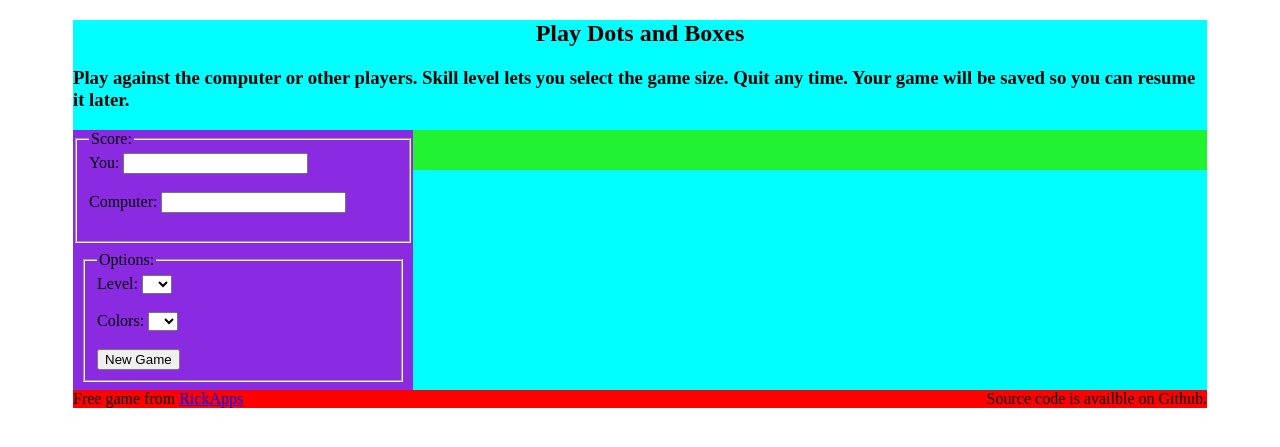
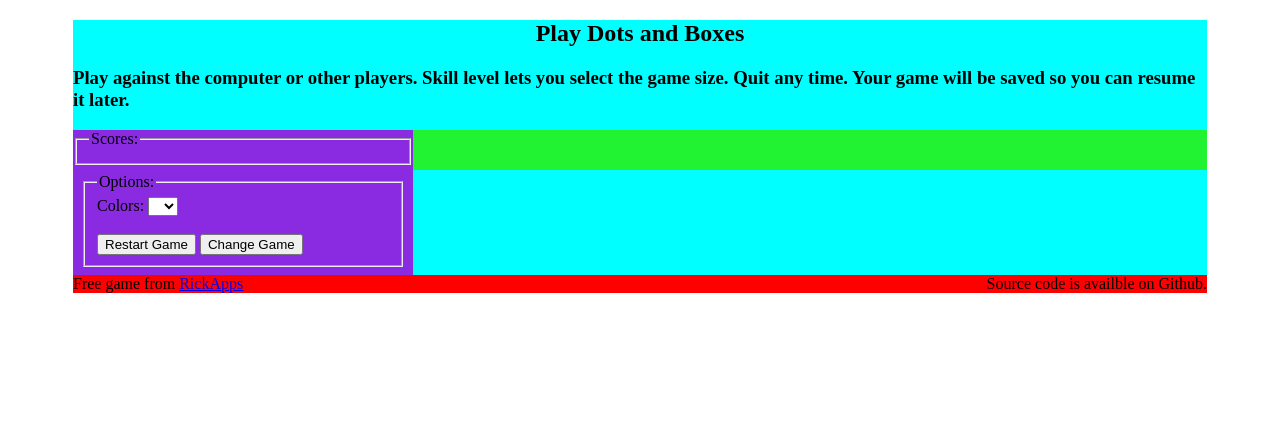
Before and after one commit to rickapps/dots-game, a Flask app: template templates/game.html in a window 1280 px wide. Shown: the top 447 px of the page. Run offline with Flask 2, Linux system fonts and the light colour scheme; the template is opened without the code that fills it: most values are stand-ins (such as "Sample title", 1, 10 or a date in 2020).

Commit message:
Revisions to panel on game page

```diff
--- a/templates/includes/panel.html
+++ b/templates/includes/panel.html
@@ -2,26 +2,16 @@
 <!-- Our scoreboard on the game page -->
 <div id="panel">
     <fieldset>
-        <legend>Score:</legend>
-        <label for="play1">You:</label>
-        <input type="text" id="play1" name="play1"><br><br>
-        <label for="play2">Computer:</label>
-        <input type="text" id="play2" name="play2"><br><br>
+        <legend>Scores:</legend>
+        <span id="level"></span>
+        <span id="score1" class="claim1"></span>
+        <span id="score2" class="claim2"></span>
+        <span id="score3" class="claim3"></span>
+        <span id="score4" class="claim4"></span>
     </fieldset>
     <form action="/new/" method="POST" id="restartGame">
         <fieldset>
          <legend>Options:</legend>
-         <label for="glevel">Level:</label>
-         <select id="glevel" name="glevel">
-         <!-- The dropdown list values come from config.py GAME_LEVELS -->
-         {% for level in glevels %}
-            {% if size == level[1] %}
-            <option value={{level[1]}} selected>{{level[0]}}</option>
-            {% else %}
-            <option value={{level[1]}}>{{level[0]}}</option>
-            {% endif %}
-         {% endfor %}
-         </select><br><br>
          <label for="gcolors">Colors:</label>
          <select type="text" id="gcolors" name="gcolors">
          <!-- The dropdown list values come from config.py GAME_THEMES -->
@@ -29,8 +19,9 @@
             <option value="{{theme[1]}}">{{theme[0]}}</option>
          {% endfor %}
          </select><br><br>
-         <input type="submit" value="New Game">
+         <input type="submit" value="Restart Game">
+         <button onclick="window.location.href='/';">Change Game</button>
         </fieldset>
-       </form>
-       </div>
+    </form>
+</div>
 {% endblock %}
```
